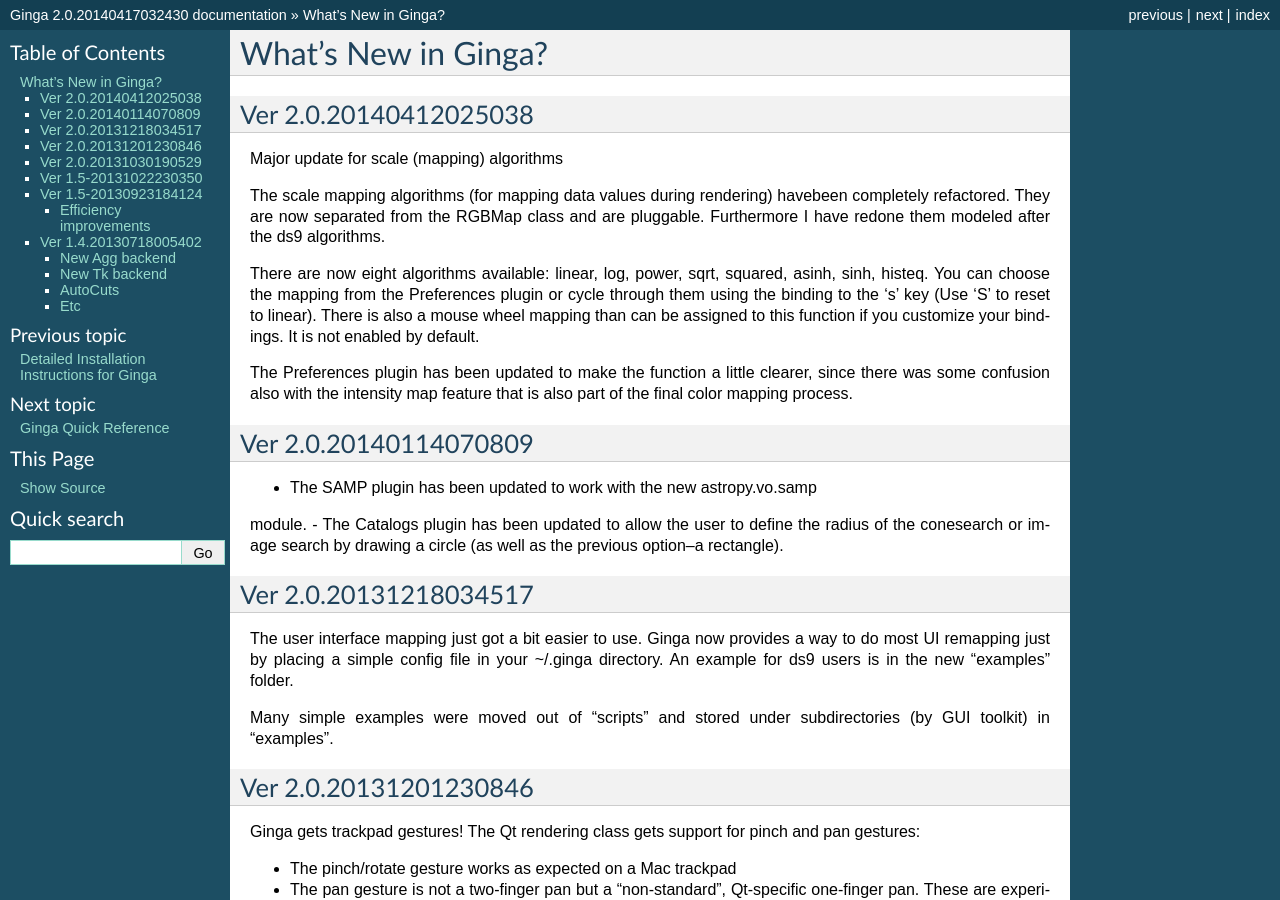
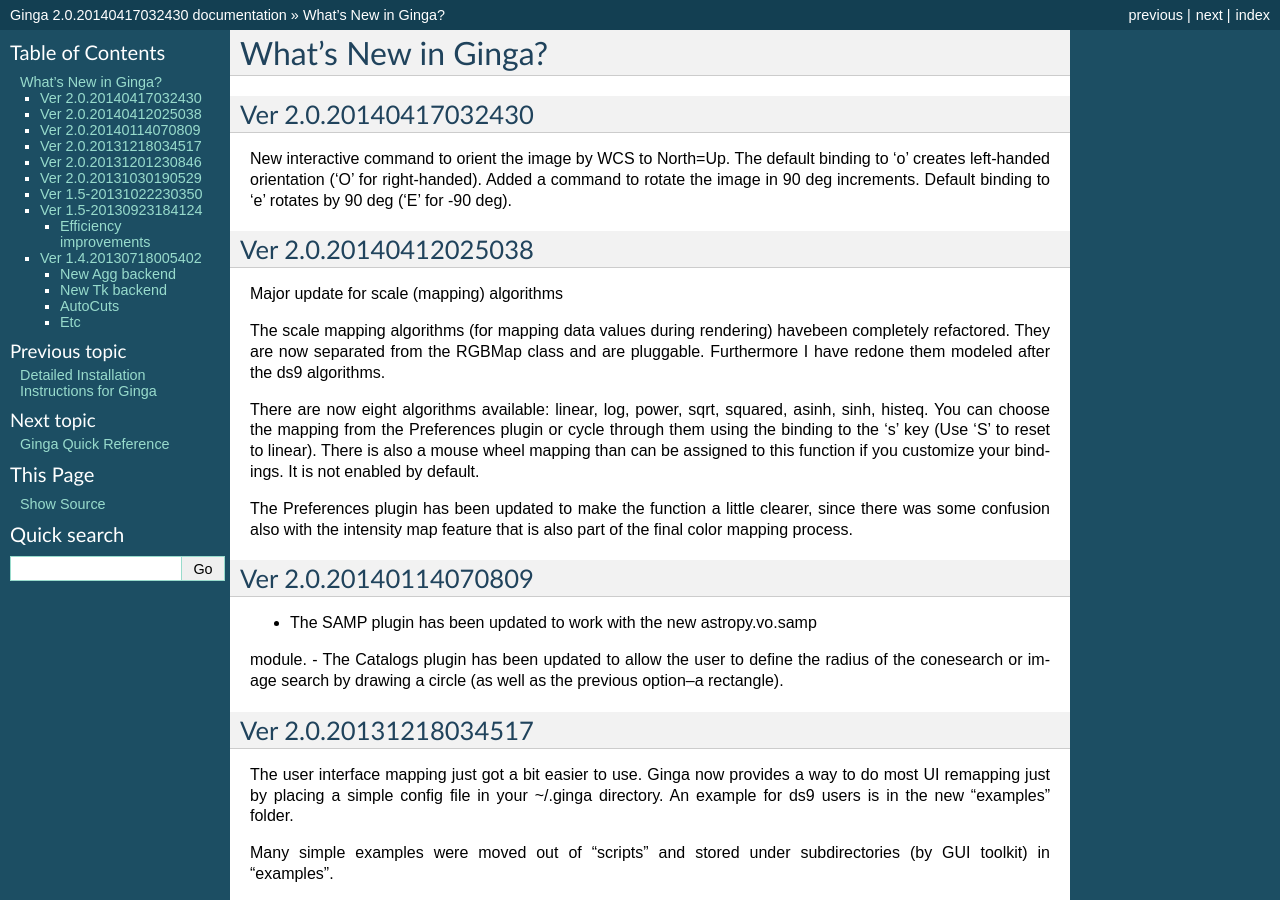
Before and after one commit to ejeschke/ginga, a Sphinx documentation site: the page built from doc/WhatsNew.rst, in a window 1280 px wide and 900 px high. Built offline with Sphinx 7.4.7, drawn with Linux system fonts in a browser that asks for light colours.

Commit message:
Updated WhatsNew

```diff
--- a/doc/WhatsNew.rst
+++ b/doc/WhatsNew.rst
@@ -1,6 +1,15 @@
 ++++++++++++++++++++
 What's New in Ginga?
 ++++++++++++++++++++
+
+Ver 2.0.20140417032430
+======================
+New interactive command to orient the image by WCS to North=Up.  The
+default binding to 'o' creates left-handed orientation ('O' for
+right-handed).  Added a command to rotate the image in 90 deg
+increments.  Default binding to 'e' rotates by 90 deg ('E' for -90
+deg).
+
 
 Ver 2.0.20140412025038
 ======================
```
